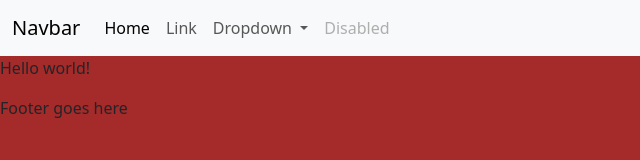
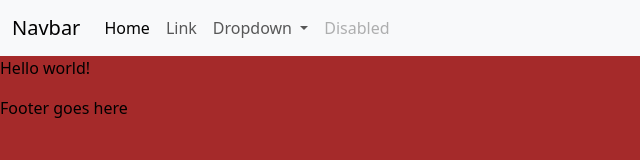
Before and after one commit to lesly009/imed-1316-fall-2026, a plain HTML site: page index.html in a window 1280 px wide. Shown: the full height of the page, 0-640 px from the left. Drawn offline with nearby package versions, Linux system fonts and the light colour scheme.

Commit message:
updated color

```diff
--- a/css/styles.css
+++ b/css/styles.css
@@ -1,3 +1,4 @@
 body {
     background-color: brown;
+    color: #000;
 }
--- a/index.html
+++ b/index.html
@@ -13,7 +13,7 @@
     <!-- Local CSS -->
     <link href="css/styles.css" rel="stylesheet" />
 
-    <Head>
+    <Head></Head>
 
     <body>
 
```
